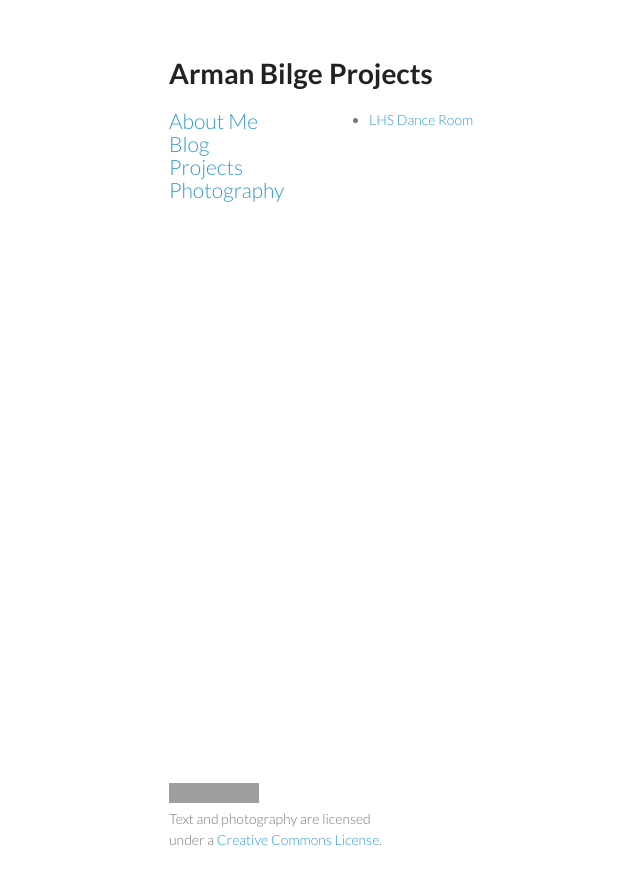
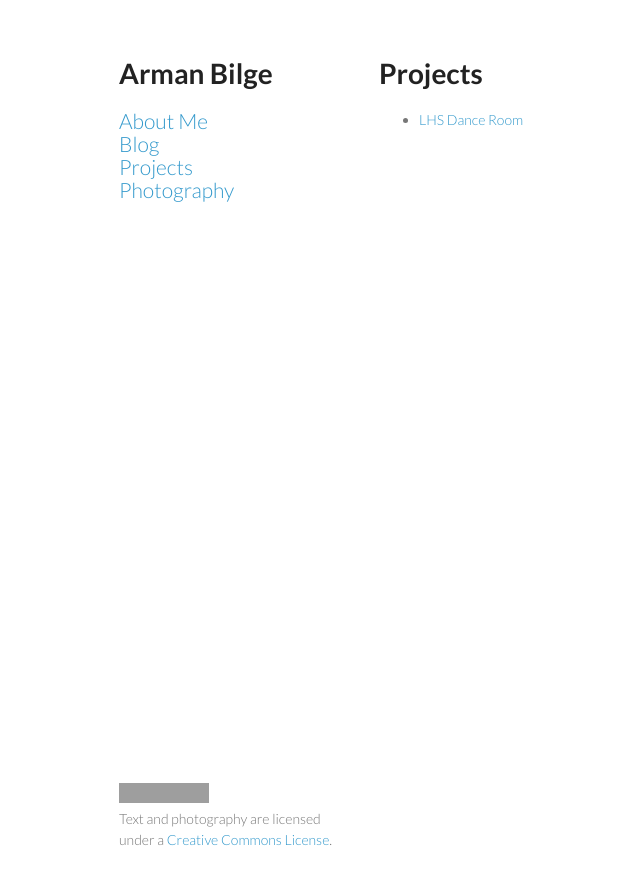
Before and after one commit to armanbilge/armanbilge.github.io, a Jekyll site: the page built from projects/index.md, in a window 1280 px wide. Shown: the top 885 px of the page, without its empty margins (141-781 px from the left). Built offline with Jekyll 4.4.1, drawn with Linux system fonts in a browser that asks for light colours; grey boxes are pictures that could not be loaded.

Commit message:
Update styles.css

```diff
--- a/stylesheets/styles.css
+++ b/stylesheets/styles.css
@@ -46,7 +46,7 @@
 }
 
 .wrapper {
-  width:660px;
+  width:760px;
   margin:0 auto;
 }
 
```
